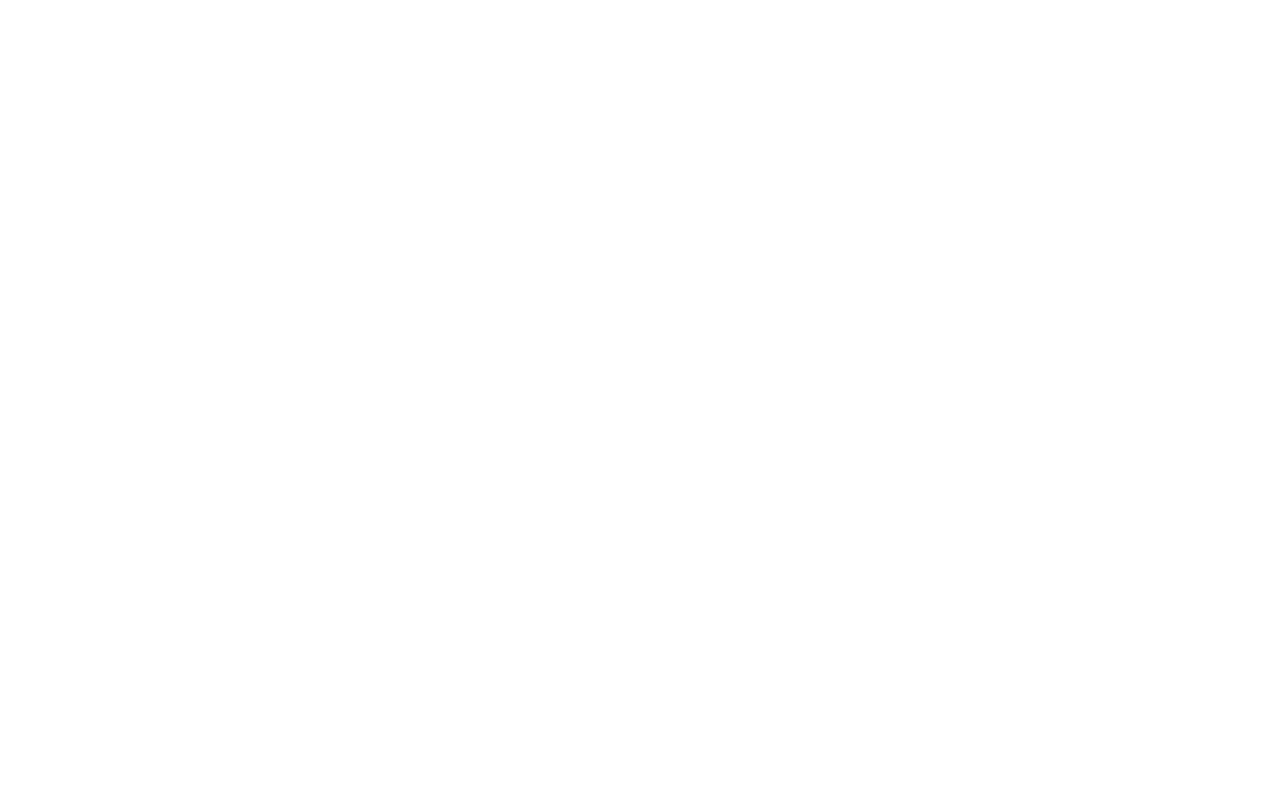
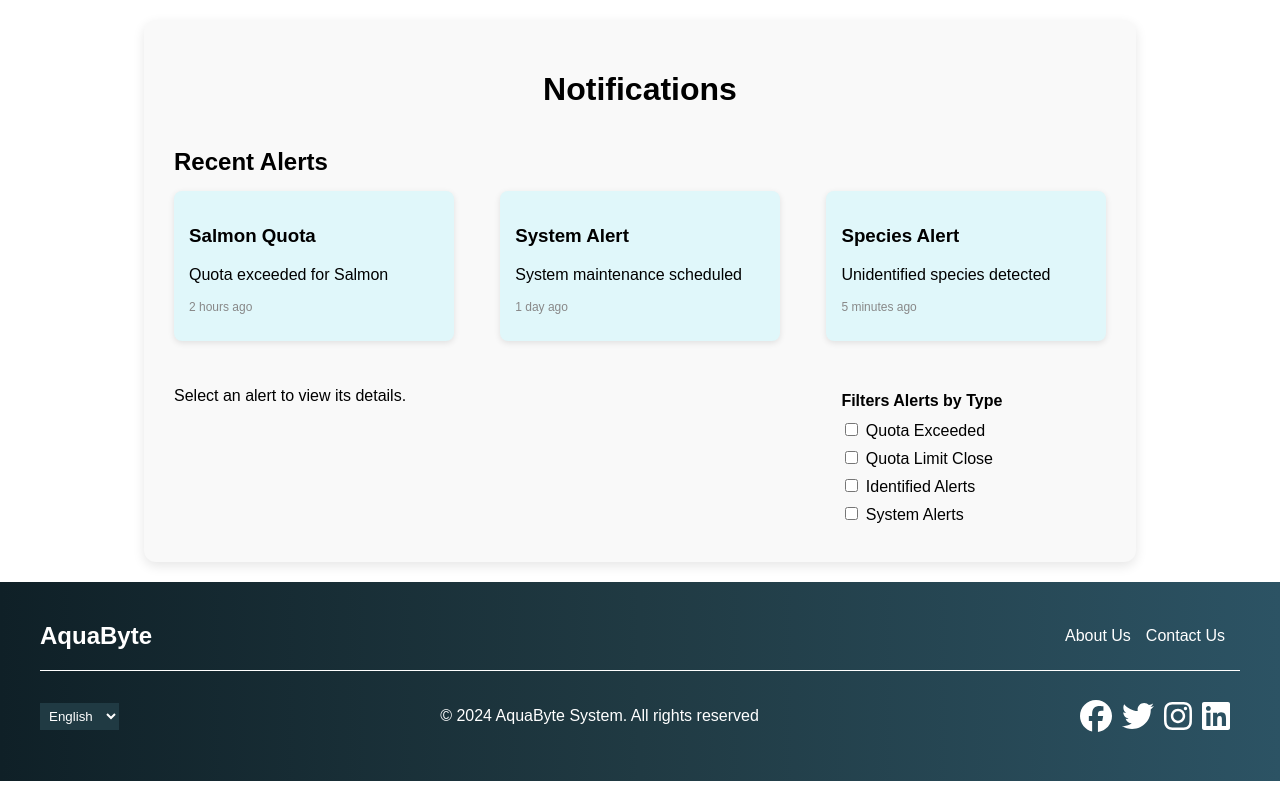
Before and after one commit to TADHack-Sri-Lanka-2024-Team-AquaByte/Team-AquaByte, a React (Create React App) app in the folder aquabyte-system/: page /notifications in a window 1280 px wide. Before the commit this address had no page. Built offline with nearby package versions, Linux system fonts and the light colour scheme.

Commit message:
create notification page

```diff
--- a/aquabyte-system/src/App.js
+++ b/aquabyte-system/src/App.js
@@ -3,14 +3,13 @@
 
 import AppRoutes from './routes/AppRoutes';
 import './styles/App.css';
-import LandingPage from './pages/LandingPage';
 
 
 const App = () => {
     return (
         <Router>
             <AppRoutes>
-                <LandingPage/>
+                <AppRoutes />
 
             </AppRoutes>
         </Router>
--- /dev/null
+++ b/aquabyte-system/src/pages/NotificationPage.css
@@ -0,0 +1,86 @@
+/* Main Container for Notifications */
+.notification-page-container {
+    padding: 20px;
+    min-height: 70vh;
+    display: flex;
+    justify-content: center;  /* Center the content */
+}
+
+/* Main Box Styling */
+.notification-box {
+    background: #f9f9f9;
+    padding: 30px;
+    border-radius: 12px;
+    width: 80%;  /* Width of the entire box */
+    box-shadow: 0px 4px 12px rgba(0, 0, 0, 0.1);
+    display: flex;
+    flex-direction: column;
+    align-items: center;
+}
+
+/* Heading */
+.main-heading {
+    text-align: center;
+    font-size: 2rem;
+    margin-bottom: 20px;
+}
+
+/* Subheading for recent alerts */
+.sub-heading {
+    font-size: 1.5rem;
+    text-align: left;
+    width: 100%;
+    margin-bottom: 15px;
+}
+
+/* Alert Cards Container */
+.alert-container {
+    display: flex;
+    justify-content: space-between;
+    width: 100%;
+    margin-bottom: 30px;
+}
+
+/* Individual Alert Cards */
+.alert-card {
+    background: #E0F7FA;
+    padding: 15px;
+    border-radius: 8px;
+    cursor: pointer;
+    width: 30%;
+    box-shadow: 0px 2px 6px rgba(0, 0, 0, 0.1);
+}
+
+/* Alert Time Styling */
+.alert-time {
+    font-size: 12px;
+    color: #888;
+}
+
+/* Container for Alert Details and Filters */
+.alert-details-filters-container {
+    display: flex;  /* Use flexbox to place details and filters side by side */
+    width: 100%;  /* Full width of the box */
+}
+
+/* Centered Alert Details */
+.alert-details {
+    margin-bottom: 20px;
+    width: 70%;  /* Width of the alert details section */
+
+}
+
+/* Filters Section on Right */
+.alert-filters {
+    width: 25%;  /* Width of the filters section */
+    padding-left: 15px;
+}
+
+.alert-filters h4 {
+    margin-bottom: 10px;
+}
+
+.alert-filters label {
+    display: block;
+    margin-bottom: 8px;
+}
--- /dev/null
+++ b/aquabyte-system/src/pages/NotificationPage.js
@@ -0,0 +1,97 @@
+import React, { useState } from 'react';
+import Header from '../components/Header';
+import Footer from '../components/Footer';
+import './NotificationPage.css';  // Import the CSS file for styling
+
+const NotificationPage = () => {
+    // State to manage selected alert
+    const [selectedAlert, setSelectedAlert] = useState(null);
+
+    // Sample alerts data
+    const alerts = [
+        { id: 1, title: 'Salmon Quota', description: 'Quota exceeded for Salmon', time: '2 hours ago', details: 'The quota for Salmon has been exceeded by 10%. Immediate action is required to avoid penalties.', type: 'Quota Exceeded', amount: 500 },
+        { id: 2, title: 'System Alert', description: 'System maintenance scheduled', time: '1 day ago', details: 'System maintenance is scheduled for the weekend.', type: 'System Alerts', amount: 0 },
+        { id: 3, title: 'Species Alert', description: 'Unidentified species detected', time: '5 minutes ago', details: 'An error has occurred in identifying the species. Please review the data.', type: 'Identified Alerts', amount: 0 },
+    ];
+
+    // Function to select an alert and display its details
+    const handleAlertClick = (alert) => {
+        setSelectedAlert(alert);
+    };
+
+    return (
+        <div>
+            <Header />
+            <main className="notification-page-container">
+                {/* Main Box */}
+                <div className="notification-box">
+                    {/* Main Heading */}
+                    <h1 className="main-heading">Notifications</h1>
+
+                    {/* Sub-heading */}
+                    <h2 className="sub-heading">Recent Alerts</h2>
+
+                    {/* Alert Cards */}
+                    <div className="alert-container">
+                        {alerts.map(alert => (
+                            <div
+                                key={alert.id}
+                                onClick={() => handleAlertClick(alert)}
+                                className="alert-card"
+                            >
+                                <h3>{alert.title}</h3>
+                                <p>{alert.description}</p>
+                                <p className="alert-time">{alert.time}</p>
+                            </div>
+                        ))}
+                    </div>
+
+                    {/* Detailed Alert Section and Filters Section */}
+                    <div className="alert-details-filters-container">
+                        {/* Detailed Alert Section (Centered) */}
+                        <div className="alert-details">
+                            {selectedAlert ? (
+                                <>
+                                    <h3>! {selectedAlert.title}</h3>
+                                    <p><strong>Timestamp:</strong> {new Date().toLocaleString()}</p>
+                                    <p><strong>Amount:</strong> ${selectedAlert.amount}</p>
+                                    <p>{selectedAlert.details}</p>
+                                </>
+                            ) : (
+                                <p>Select an alert to view its details.</p>
+                            )}
+                        </div>
+
+                        {/* Filters Section (Right Side) */}
+                        <div className="alert-filters">
+                            <h4>Filters Alerts by Type</h4>
+                            <div>
+                                <label>
+                                    <input type="checkbox" /> Quota Exceeded
+                                </label>
+                            </div>
+                            <div>
+                                <label>
+                                    <input type="checkbox" /> Quota Limit Close
+                                </label>
+                            </div>
+                            <div>
+                                <label>
+                                    <input type="checkbox" /> Identified Alerts
+                                </label>
+                            </div>
+                            <div>
+                                <label>
+                                    <input type="checkbox" /> System Alerts
+                                </label>
+                            </div>
+                        </div>
+                    </div>
+                </div>
+            </main>
+            <Footer />
+        </div>
+    );
+};
+
+export default NotificationPage;
--- a/aquabyte-system/src/routes/AppRoutes.js
+++ b/aquabyte-system/src/routes/AppRoutes.js
@@ -3,6 +3,7 @@
 import LandingPage from '../pages/LandingPage';
 import LoginPage from '../pages/LoginPage';
 import RegisterPage from '../pages/RegisterPage';
+import NotificationPage from '../pages/NotificationPage';
 
 const AppRoutes = () => {
     return (
@@ -10,6 +11,7 @@
             <Route path="/" element={<LandingPage />} />
             <Route path="/login" element={<LoginPage />} />
             <Route path="/register" element={<RegisterPage />} />
+            <Route path="/notifications" element={<NotificationPage />} />
             {/* Add more routes as needed */}
         </Routes>
     );
```
